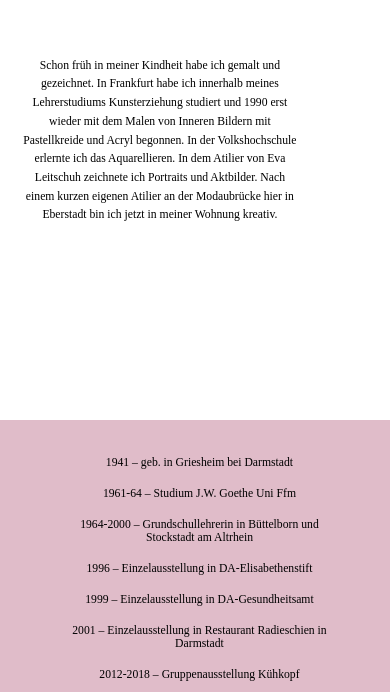
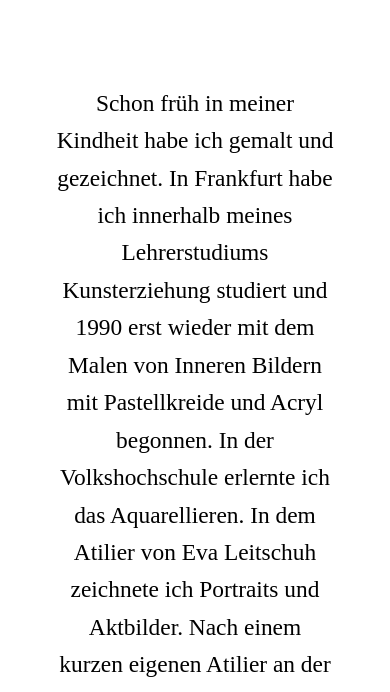
Before and after one commit to pk1on/KernWebsite, a plain HTML site: page index.html in a window 390 px wide. Shown: the part 1283-1975 px from the top of the page. Drawn offline with Linux system fonts and the light colour scheme.

Commit message:
Add files via upload

```diff
--- a/style.css
+++ b/style.css
@@ -89,6 +89,8 @@ p {
   text-align: center;
   margin-top:50%;
   margin-bottom: 50%;
+  margin-left: auto;
+  margin-right: auto;
   font-size: 1.2vw;
   font-family: "URW Bookman L", Bookman, serif;
   width: 80%;
@@ -152,7 +154,7 @@ p {
     ul.navbar li.right, ul.navbar li {
         float: none;
         margin-right: 0%;
-        font-size: 3vw;
+        font-size: 6vw;
     }
 
     .leftdiv, .rightdiv {
@@ -165,9 +167,9 @@ p {
       font-size: 6vw;
     }
     p {
-      font-size: 3vw;
+      font-size: 6vw;
     }
     li {
-      font-size: 3vw;
+      font-size: 6vw;
     }
   }
```
